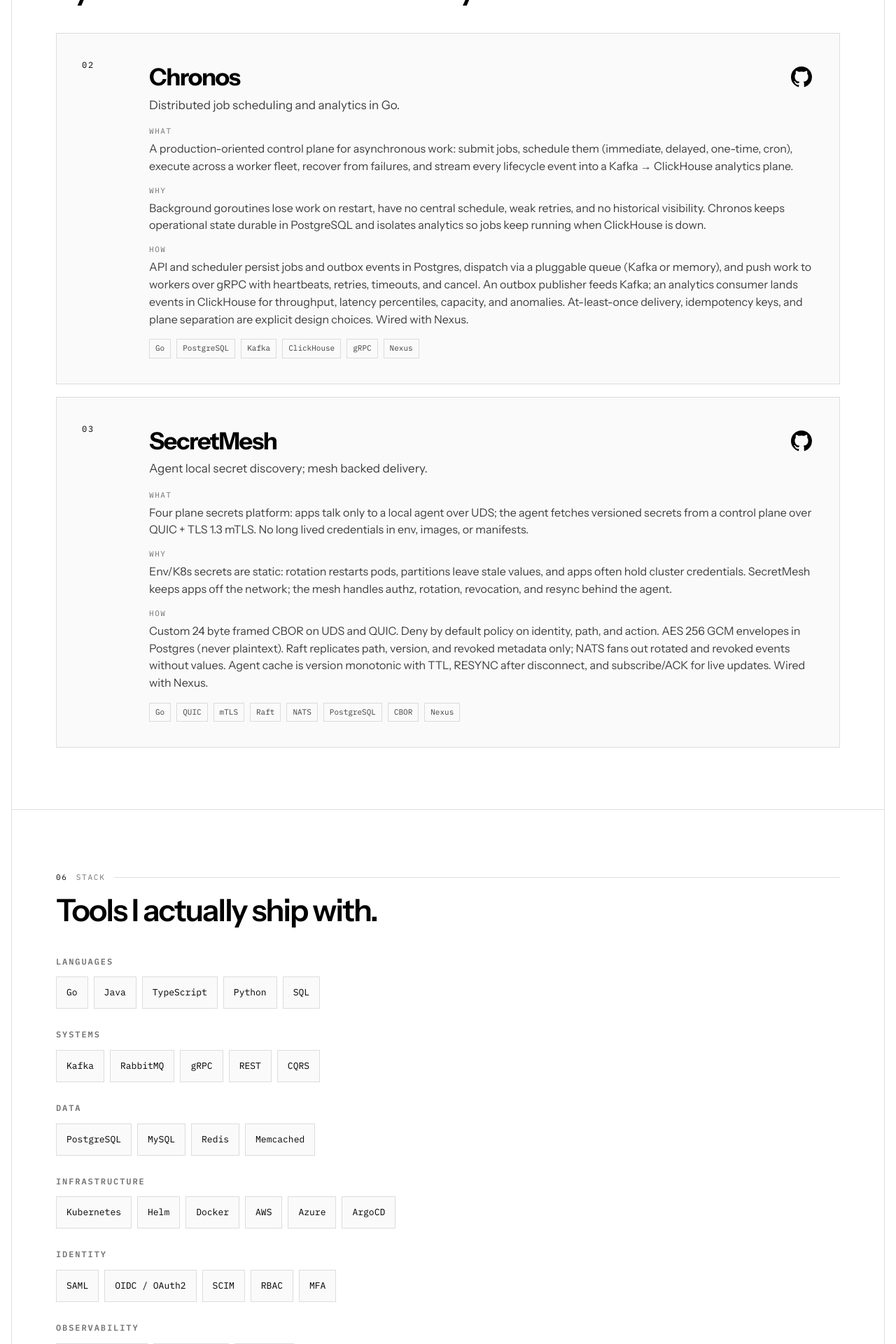
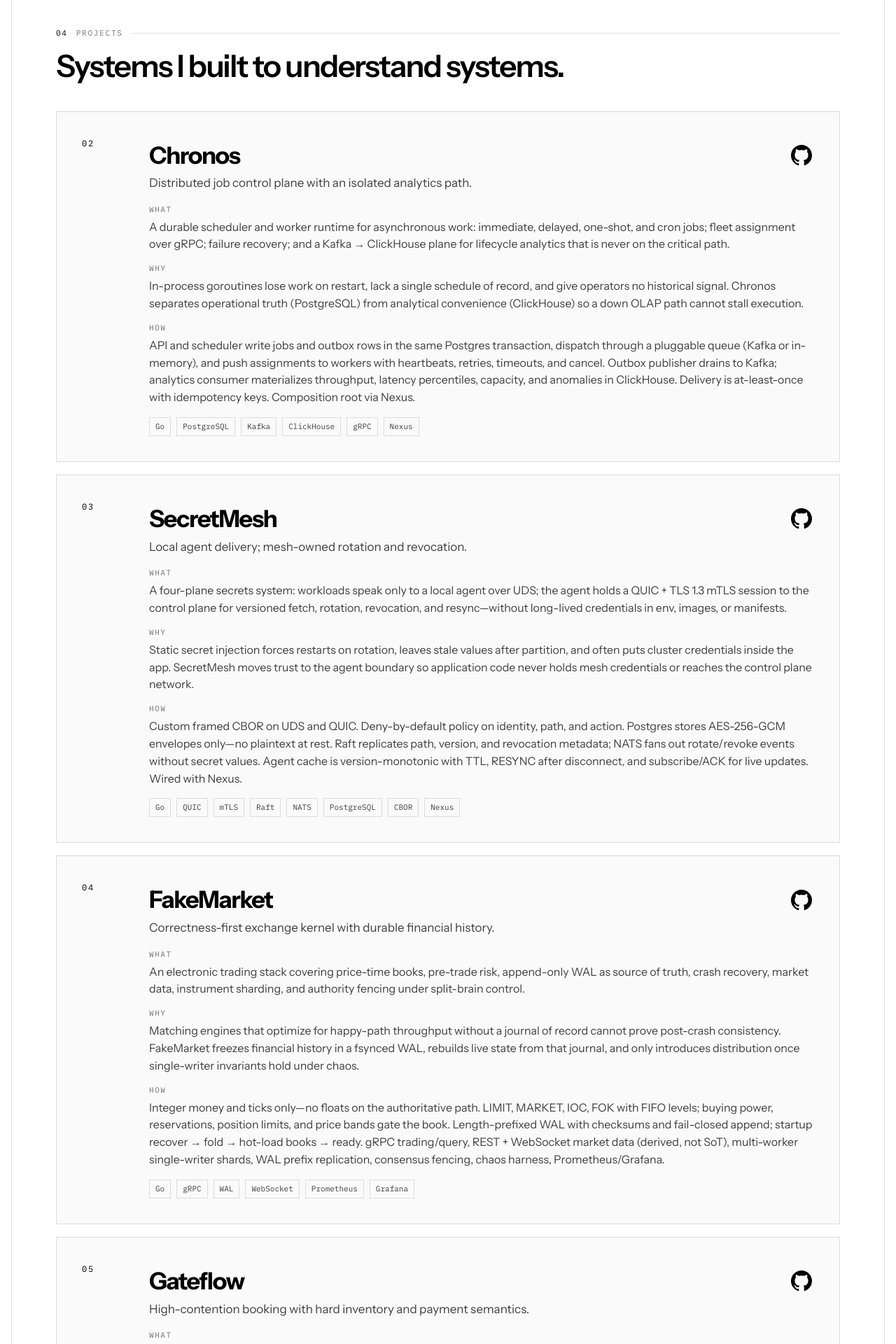
Before and after one commit to ghrushneshr25/ghrushneshr25.github.io, a React (Vite) app: page / in a window 1280 px wide. Shown: the part 3591-5511 px from the top of the page at 70% size. Built offline with nearby package versions, Linux system fonts and the light colour scheme.

Commit message:
Add FakeMarket and Gateflow; tighten project write-ups
Surface the remaining systems projects and rewrite copy around
ownership, invariants, and delivery semantics.

```diff
--- a/src/data/projects.ts
+++ b/src/data/projects.ts
@@ -24,9 +24,9 @@
     number: '01',
     name: 'Nexus',
     tagline: 'Interface-first dependency injection for Go.',
-    what: 'A lightweight service registry that resolves constructors lazily into thread-safe singletons.',
-    why: 'Most Go DI either hides field injection or couples callers to concrete types. Nexus keeps contracts typed and implementations private.',
-    how: 'Constructor injection, named runtimes, ordered groups, graph validation without invoking constructors, and concurrent-safe singleton caching. Circular dependencies fail closed.',
+    what: 'A typed service registry that binds constructors to interface contracts and resolves them lazily into process-wide, concurrent-safe singletons.',
+    why: 'Field-injection frameworks hide wiring and leak concrete types into call sites. Nexus keeps the dependency graph explicit, implementations unexported, and startup failure deterministic when the graph is invalid.',
+    how: 'Constructor injection with named runtimes and ordered groups. Graph validation walks the type graph without invoking constructors. Resolution is once-per-key under sync.Once semantics; cycles fail closed before any instance is built. Used as the composition root across Chronos and SecretMesh.',
     stack: ['Go', 'Generics', 'Concurrency'],
     href: 'https://github.com/ghrushneshr25/nexus',
     featured: true,
@@ -42,10 +42,10 @@
     id: 'chronos',
     number: '02',
     name: 'Chronos',
-    tagline: 'Distributed job scheduling and analytics in Go.',
-    what: 'A production-oriented control plane for asynchronous work: submit jobs, schedule them (immediate, delayed, one-time, cron), execute across a worker fleet, recover from failures, and stream every lifecycle event into a Kafka → ClickHouse analytics plane.',
-    why: 'Background goroutines lose work on restart, have no central schedule, weak retries, and no historical visibility. Chronos keeps operational state durable in PostgreSQL and isolates analytics so jobs keep running when ClickHouse is down.',
-    how: 'API and scheduler persist jobs and outbox events in Postgres, dispatch via a pluggable queue (Kafka or memory), and push work to workers over gRPC with heartbeats, retries, timeouts, and cancel. An outbox publisher feeds Kafka; an analytics consumer lands events in ClickHouse for throughput, latency percentiles, capacity, and anomalies. At-least-once delivery, idempotency keys, and plane separation are explicit design choices. Wired with Nexus.',
+    tagline: 'Distributed job control plane with an isolated analytics path.',
+    what: 'A durable scheduler and worker runtime for asynchronous work: immediate, delayed, one-shot, and cron jobs; fleet assignment over gRPC; failure recovery; and a Kafka → ClickHouse plane for lifecycle analytics that is never on the critical path.',
+    why: 'In-process goroutines lose work on restart, lack a single schedule of record, and give operators no historical signal. Chronos separates operational truth (PostgreSQL) from analytical convenience (ClickHouse) so a down OLAP path cannot stall execution.',
+    how: 'API and scheduler write jobs and outbox rows in the same Postgres transaction, dispatch through a pluggable queue (Kafka or in-memory), and push assignments to workers with heartbeats, retries, timeouts, and cancel. Outbox publisher drains to Kafka; analytics consumer materializes throughput, latency percentiles, capacity, and anomalies in ClickHouse. Delivery is at-least-once with idempotency keys. Composition root via Nexus.',
     stack: ['Go', 'PostgreSQL', 'Kafka', 'ClickHouse', 'gRPC', 'Nexus'],
     href: 'https://github.com/ghrushneshr25/chronos-dev',
     architecture: [
@@ -61,10 +61,10 @@
     id: 'secretmesh',
     number: '03',
     name: 'SecretMesh',
-    tagline: 'Agent local secret discovery; mesh backed delivery.',
-    what: 'Four plane secrets platform: apps talk only to a local agent over UDS; the agent fetches versioned secrets from a control plane over QUIC + TLS 1.3 mTLS. No long lived credentials in env, images, or manifests.',
-    why: 'Env/K8s secrets are static: rotation restarts pods, partitions leave stale values, and apps often hold cluster credentials. SecretMesh keeps apps off the network; the mesh handles authz, rotation, revocation, and resync behind the agent.',
-    how: 'Custom 24 byte framed CBOR on UDS and QUIC. Deny by default policy on identity, path, and action. AES 256 GCM envelopes in Postgres (never plaintext). Raft replicates path, version, and revoked metadata only; NATS fans out rotated and revoked events without values. Agent cache is version monotonic with TTL, RESYNC after disconnect, and subscribe/ACK for live updates. Wired with Nexus.',
+    tagline: 'Local agent delivery; mesh-owned rotation and revocation.',
+    what: 'A four-plane secrets system: workloads speak only to a local agent over UDS; the agent holds a QUIC + TLS 1.3 mTLS session to the control plane for versioned fetch, rotation, revocation, and resync—without long-lived credentials in env, images, or manifests.',
+    why: 'Static secret injection forces restarts on rotation, leaves stale values after partition, and often puts cluster credentials inside the app. SecretMesh moves trust to the agent boundary so application code never holds mesh credentials or reaches the control plane network.',
+    how: 'Custom framed CBOR on UDS and QUIC. Deny-by-default policy on identity, path, and action. Postgres stores AES-256-GCM envelopes only—no plaintext at rest. Raft replicates path, version, and revocation metadata; NATS fans out rotate/revoke events without secret values. Agent cache is version-monotonic with TTL, RESYNC after disconnect, and subscribe/ACK for live updates. Wired with Nexus.',
     stack: ['Go', 'QUIC', 'mTLS', 'Raft', 'NATS', 'PostgreSQL', 'CBOR', 'Nexus'],
     href: 'https://github.com/ghrushneshr25/secretmesh',
     architecture: [
@@ -76,4 +76,42 @@
       { id: 'store', label: 'Postgres', detail: 'AES-GCM only' },
     ],
   },
+  {
+    id: 'fakemarket',
+    number: '04',
+    name: 'FakeMarket',
+    tagline: 'Correctness-first exchange kernel with durable financial history.',
+    what: 'An electronic trading stack covering price-time books, pre-trade risk, append-only WAL as source of truth, crash recovery, market data, instrument sharding, and authority fencing under split-brain control.',
+    why: 'Matching engines that optimize for happy-path throughput without a journal of record cannot prove post-crash consistency. FakeMarket freezes financial history in a fsynced WAL, rebuilds live state from that journal, and only introduces distribution once single-writer invariants hold under chaos.',
+    how: 'Integer money and ticks only—no floats on the authoritative path. LIMIT, MARKET, IOC, FOK with FIFO levels; buying power, reservations, position limits, and price bands gate the book. Length-prefixed WAL with checksums and fail-closed append; startup recover → fold → hot-load books → ready. gRPC trading/query, REST + WebSocket market data (derived, not SoT), multi-worker single-writer shards, WAL prefix replication, consensus fencing, chaos harness, Prometheus/Grafana.',
+    stack: ['Go', 'gRPC', 'WAL', 'WebSocket', 'Prometheus', 'Grafana'],
+    href: 'https://github.com/ghrushneshr25/fakemarket',
+    architecture: [
+      { id: 'api', label: 'APIs', detail: 'gRPC + REST/WS' },
+      { id: 'gate', label: 'Authority', detail: 'fence + shards' },
+      { id: 'risk', label: 'Risk', detail: 'limits + bands' },
+      { id: 'match', label: 'Match', detail: 'price-time FIFO' },
+      { id: 'wal', label: 'WAL', detail: 'financial SoT' },
+      { id: 'md', label: 'Market data', detail: 'derived stream' },
+    ],
+  },
+  {
+    id: 'gateflow',
+    number: '05',
+    name: 'Gateflow',
+    tagline: 'High-contention booking with hard inventory and payment semantics.',
+    what: 'A multi-service event booking platform for flash demand: capacity-backed offerings, FIFO admission under a coordination fence, inventory hold/confirm, and checkout where payment success is never sufficient to confirm an order. Buyer (Google) and Admin surfaces on five Go services.',
+    why: 'Drop systems fail on three classes of bug: oversell under concurrency, double effects from retries, and treating timeouts as terminal. Gateflow encodes confirmed + reserved ≤ sellable as a Postgres invariant, treats timeout as uncertain and reconciles with stable operation IDs, and keeps Kafka as at-least-once delivery with dedupe—not the ledger of record.',
+    how: 'Sale owns catalog, operator auth, and buyer identity linkage. Admission issues FIFO entitlements against durable budgets and fails closed when the fence is raised. Inventory mutates capacity only through hold/confirm/release. Order owns checkout, purchase limits, transactional outbox, and compensation when payment outcome is ambiguous. Redis is never authority for grants, budgets, or stock. Verified with process-kill crash matrix, classified load benches, Compose, and local Kubernetes.',
+    stack: ['Go', 'PostgreSQL', 'Kafka', 'Redis', 'React', 'TypeScript', 'Kubernetes'],
+    href: 'https://github.com/ghrushneshr25/gateflow',
+    architecture: [
+      { id: 'clients', label: 'Clients', detail: 'buyer + admin UIs' },
+      { id: 'sale', label: 'Sale', detail: 'catalog + identity' },
+      { id: 'admit', label: 'Admission', detail: 'FIFO + fence' },
+      { id: 'inv', label: 'Inventory', detail: 'hold ≤ capacity' },
+      { id: 'order', label: 'Order', detail: 'checkout + outbox' },
+      { id: 'pay', label: 'Payment', detail: 'sim → reconcile' },
+    ],
+  },
 ]
```
Also changed, not shown: src/data/github.ts (+23 -2 lines).
